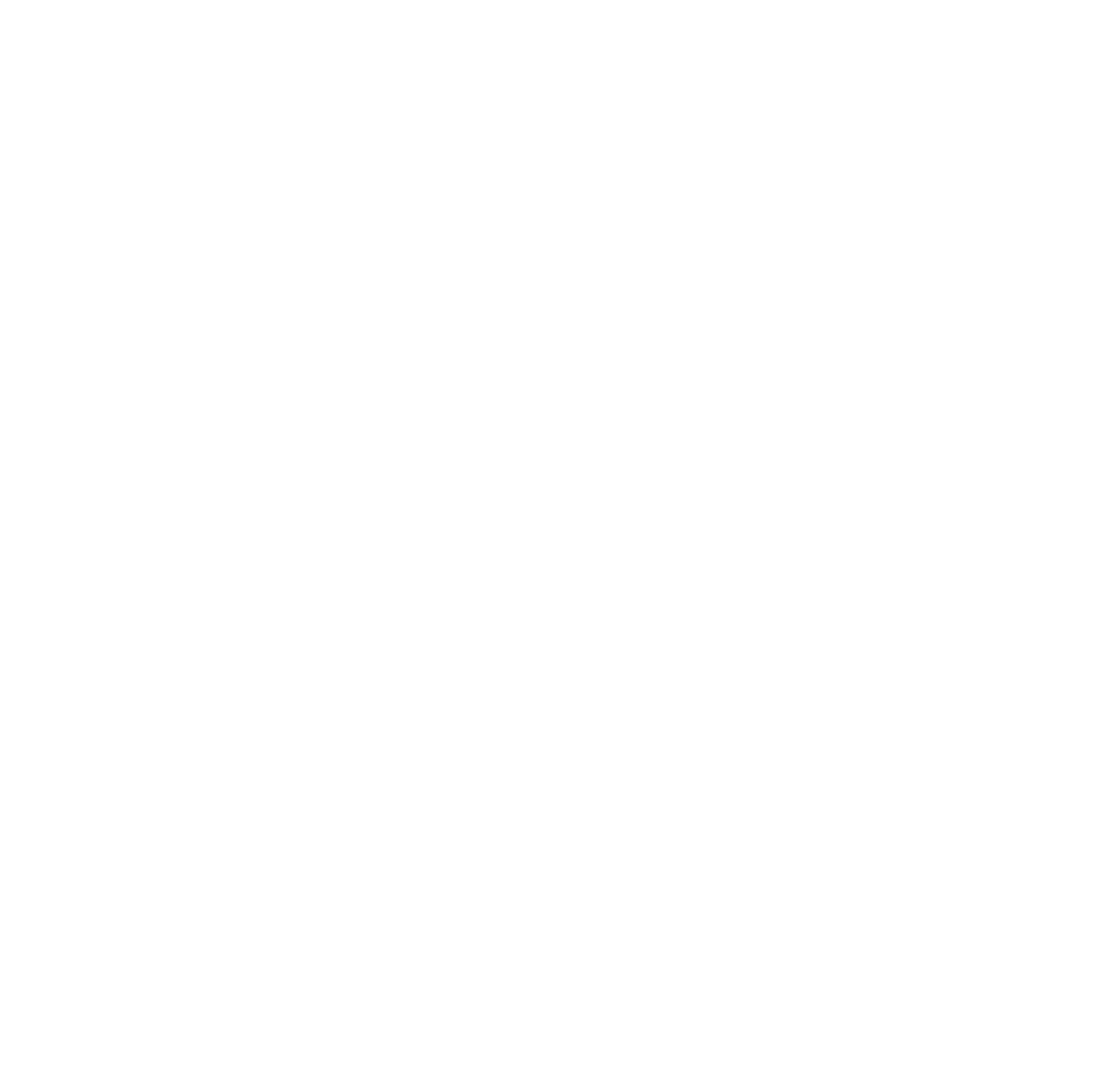
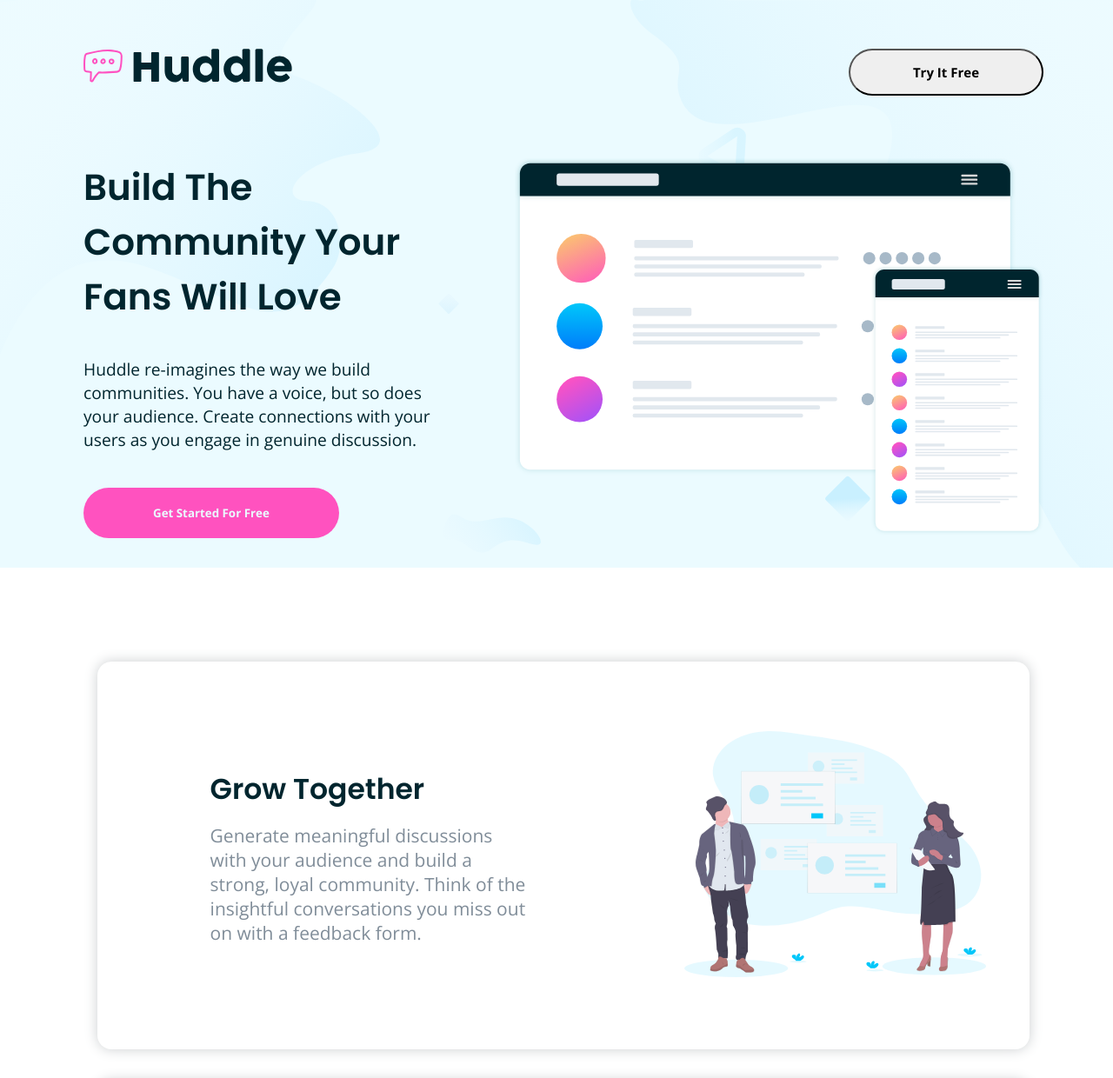
Before and after one commit to Dev-KceeDan/Responsive-2, a plain HTML site: page index.html in a window 1280 px wide. Shown: the top 1240 px of the page at 87% size. Before the commit the page ends 800 px from the top, so only its background shows below. Drawn offline with nearby package versions, Linux system fonts and the light colour scheme.

Commit message:
Desktop styling

```diff
--- a/index.html
+++ b/index.html
@@ -4,7 +4,158 @@
     <meta charset="UTF-8" />
     <meta http-equiv="X-UA-Compatible" content="IE=edge" />
     <meta name="viewport" content="width=device-width, initial-scale=1.0" />
-    <title>Document</title>
+    <link rel="stylesheet" href="style.css" />
+    <title>Responsive: HUDDLE</title>
   </head>
-  <body></body>
+  <body>
+    <header>
+      <section class="h-blocks" id="h-block-1">
+        <nav>
+          <div id="img-cont">
+            <figure>
+              <img src="./images/logo.svg" alt="logo" />
+            </figure>
+          </div>
+
+          <div id="btn-cont">
+            <button class="btn" id="nav-btn">Try It Free</button>
+          </div>
+        </nav>
+      </section>
+
+      <section class="h-blocks" id="h-block-2">
+        <div id="text-wrap">
+          <h1>Build The Community Your Fans Will Love</h1>
+          <p>
+            Huddle re-imagines the way we build communities. You have a voice,
+            but so does your audience. Create connections with your users as you
+            engage in genuine discussion.
+          </p>
+          <button class="btn" id="header-btn">
+            <b> Get Started For Free</b>
+          </button>
+        </div>
+
+        <div id="img-cont">
+          <figure>
+            <img
+              src="./images/illustration-mockups.svg"
+              alt="card"
+              width="100%"
+            />
+          </figure>
+        </div>
+      </section>
+    </header>
+
+    <main>
+      <div class="block">
+        <span class="m-span txt-span" id="txt-span-1">
+          <h1>Grow Together</h1>
+          <p>
+            Generate meaningful discussions with your audience and build a
+            strong, loyal community. Think of the insightful conversations you
+            miss out on with a feedback form.
+          </p>
+        </span>
+        <span class="m-span" id="m-img-span-1">
+          <img
+            src="./images/illustration-grow-together.svg"
+            alt="grow-together-image"
+            width="95%"
+        /></span>
+      </div>
+      <div class="block">
+        <span class="m-span" id="m-img-span-2">
+          <img
+            src="./images/illustration-flowing-conversation.svg"
+            alt="flowing-conversations-img"
+            width="100%"
+          />
+        </span>
+        <span class="m-span txt-span" id="txt-span-2">
+          <h1>Flowing Conversations</h1>
+          <p>
+            You wouldn't paginate a conversation in real life, so why do it
+            online? Our threads have just-in-time loading for a more natural
+            flow.
+          </p>
+        </span>
+      </div>
+
+      <div class="block">
+        <span class="m-span txt-span" id="txt-span-3">
+          <h1>Your Users</h1>
+          <p>
+            It takes no time at all to integrate Huddle with your app's
+            authentication solution. This means, once signed in to your app,
+            your users can start chatting immediately.
+          </p>
+        </span>
+        <span class="m-span" id="m-img-span-3">
+          <img
+            src="./images/illustration-your-users.svg"
+            alt="your-users-img"
+            width="100%"
+        /></span>
+      </div>
+
+      <div class="lil-block">
+        <span>Ready To Build Your Community?</span>
+        <button class="btn" id="btm-btn">Get Started For Free</button>
+      </div>
+    </main>
+
+    <footer>
+      <div class="f-block">
+        <figure><img src="" alt="" /></figure>
+        <span>
+          <img src="" alt="" />
+          <p>
+            Lorem ipsum dolor sit amet, consectetur adipisicing elit. Natus
+            quidem deleniti expedita ipsum vitae vel, eos ullam quis voluptate
+            commodi?
+          </p>
+        </span>
+        <span>
+          <img src="" alt="" />
+          <p>+1-543-123-4567</p>
+        </span>
+
+        <span>
+          <img src="" alt="" />
+          <p>example@huddle.com</p>
+        </span>
+      </div>
+      <div class="f-block">
+        <ul>
+          <li>About Us</li>
+          <li>What We Do</li>
+          <li>FAQ</li>
+        </ul>
+      </div>
+      <div class="f-block">
+        <ul>
+          <li>Career</li>
+          <li>Blog</li>
+          <li>Contact Us</li>
+        </ul>
+      </div>
+      <div class="f-block">
+        <ul>
+          <li>
+            <figure><img src="" alt="" /></figure>
+          </li>
+          <li>
+            <figure><img src="" alt="" /></figure>
+          </li>
+          <li>
+            <figure><img src="" alt="" /></figure>
+          </li>
+        </ul>
+      </div>
+
+      <span><p>@Copyright 2018 Huddle. All rights reserved.</p></span>
+    </footer>
+  </body>
 </html>
--- /dev/null
+++ b/style.css
@@ -0,0 +1,156 @@
+@import url(https://fonts.googleapis.com/css?family=Poppins:400,300,600,700,800,900=swap);
+@import url(https://fonts.googleapis.com/css?family=Open+Sans:400,300,600,700,800,900=swap);
+
+* {
+  padding: 0;
+  margin: 0;
+  box-sizing: border-box;
+}
+
+/* General Stylings */
+
+body {
+  font-family: "Open Sans";
+  font-size: 18px;
+}
+
+h1 {
+  font-family: "Poppins";
+  font-weight: 600;
+  color: hsl(192, 100%, 9%);
+}
+
+p {
+  font-family: "Open Sans";
+  color: hsl(208, 11%, 55%);
+}
+
+.btn {
+  font-family: "Open Sans";
+  border-radius: 3.5em;
+  font-weight: 700;
+}
+
+/* header stylings */
+
+/* Nav stylings */
+header {
+  padding: 3.5rem 5rem 2rem 6rem;
+  background-color: hsl(193, 100%, 96%);
+  background-image: url(./images/bg-hero-desktop.svg);
+}
+
+header section nav {
+  display: flex;
+  flex-direction: row;
+}
+
+header section nav div {
+  flex: 1;
+}
+#img-cont {
+  text-align: left;
+  /* padding-left: 2em; */
+}
+nav #btn-cont {
+  text-align: right;
+  /* padding-right: 1em; */
+}
+
+#nav-btn {
+  padding: 15px 72px;
+
+  font-size: 15px;
+}
+
+#h-block-1 {
+  margin-bottom: 4em;
+}
+
+header #h-block-2 {
+  display: flex;
+  flex-direction: row;
+  justify-content: center;
+  align-items: center;
+}
+
+/* Lower part of header  */
+header #h-block-2 #img-cont {
+  flex: 0.6;
+}
+header #h-block-2 #text-wrap {
+  flex: 0.4;
+  flex-direction: column;
+  justify-content: baseline;
+  align-items: baseline;
+
+  /* place-items: center; */
+}
+#h-block-2 #text-wrap {
+  padding-right: 5em;
+}
+#h-block-2 h1 {
+  font-size: 42px;
+  /* padding-right: 2em; */
+
+  margin-bottom: 0.9em;
+}
+#h-block-2 p {
+  font-size: 19.2px;
+  color: hsl(192, 100%, 9%);
+  font-weight: 500;
+  margin-bottom: 2.2em;
+}
+
+#h-block-2 #header-btn {
+  background-color: hsl(322, 100%, 66%);
+  color: hsl(193, 100%, 96%);
+  border: none;
+  padding: 1.5em 6em;
+}
+
+main {
+  padding: 4.5rem 6rem 3rem 7rem;
+}
+
+main .block {
+  display: flex;
+  flex-direction: row;
+  align-items: center;
+  justify-content: center;
+  /* border: 2px solid black; */
+  /* outline: hsl(208, 11%, 55%) 2px solid; */
+  border-radius: 0.9em;
+  margin: 2em 0em;
+  padding: 4.4em 2.8em 4.3em 7.2em;
+  box-shadow: hsl(210, 6%, 81%) 0px 0px 15px 0px;
+}
+
+main .block .m-span {
+  flex: 1;
+}
+
+main .block .txt-span h1 {
+  font-size: 33px;
+  margin-bottom: 0.4em;
+  font-weight: 600;
+}
+
+main .block .txt-span {
+  padding: 0em 0em 0em 0em;
+  font-size: 21px;
+  /* margin-top: 3em; */
+}
+
+main .block #m-img-span-1,
+main .block #m-img-span-3 {
+  margin-left: 4em;
+  padding: 0em 0em 0em 5em;
+  text-align: right;
+}
+
+main .block #m-img-span-2 {
+  margin-right: 4em;
+  padding: 0em 2em 0em 0em;
+  text-align: left;
+}
```
Also changed, not shown: Screenshot 2022-06-20 083911.png (added), design/active-states.jpg (added), design/desktop-design.jpg (added), design/desktop-preview.jpg (added), design/mobile-design.jpg (added), images/bg-hero-desktop.svg (added), images/bg-hero-mobile.svg (added), images/favicon-32x32.png (added), images/icon-email.svg (added), images/icon-location.svg (added), images/icon-phone.svg (added), images/illustration-flowing-conversation.svg (added), images/illustration-grow-together.svg (added), images/illustration-mockups.svg (added), 2 more files.
